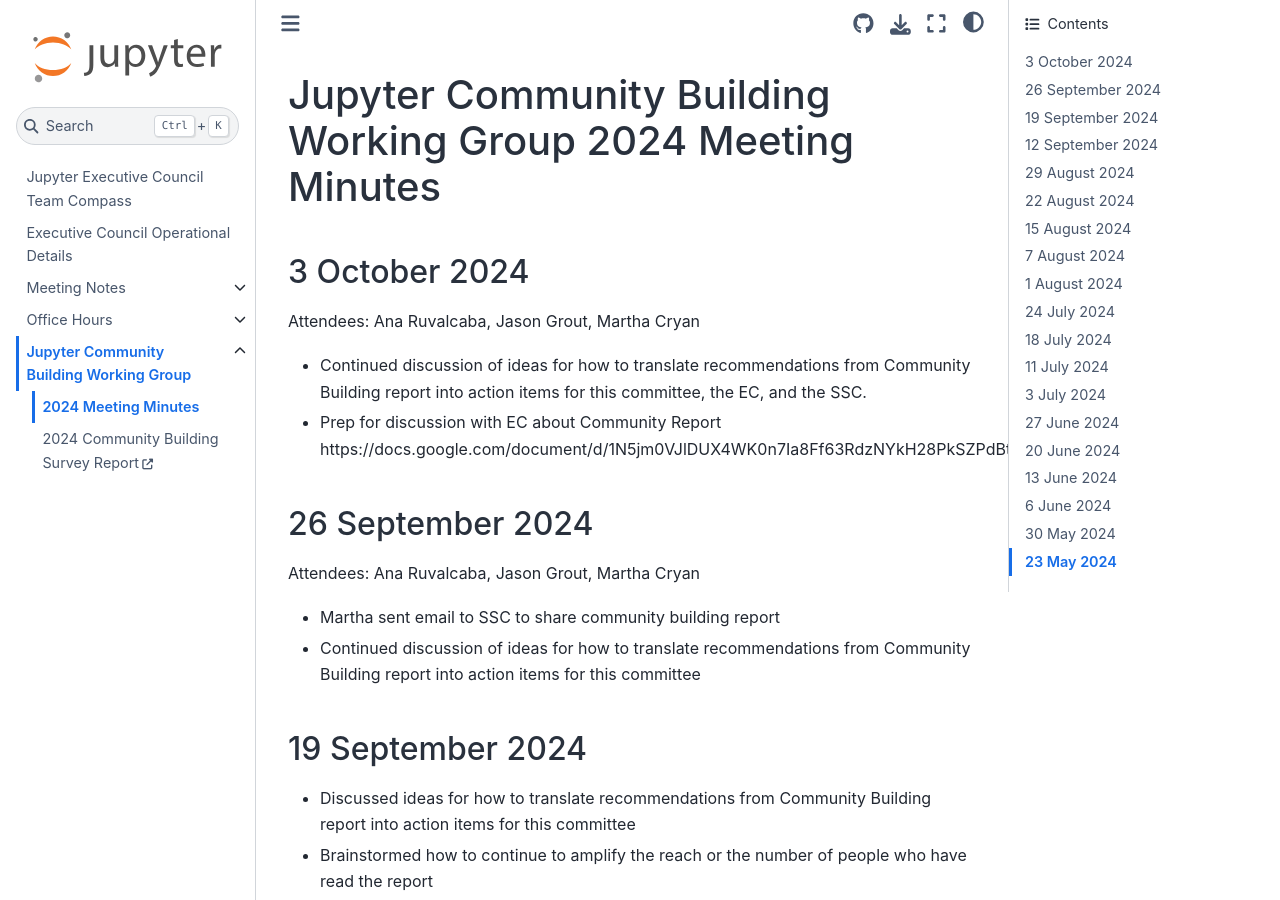
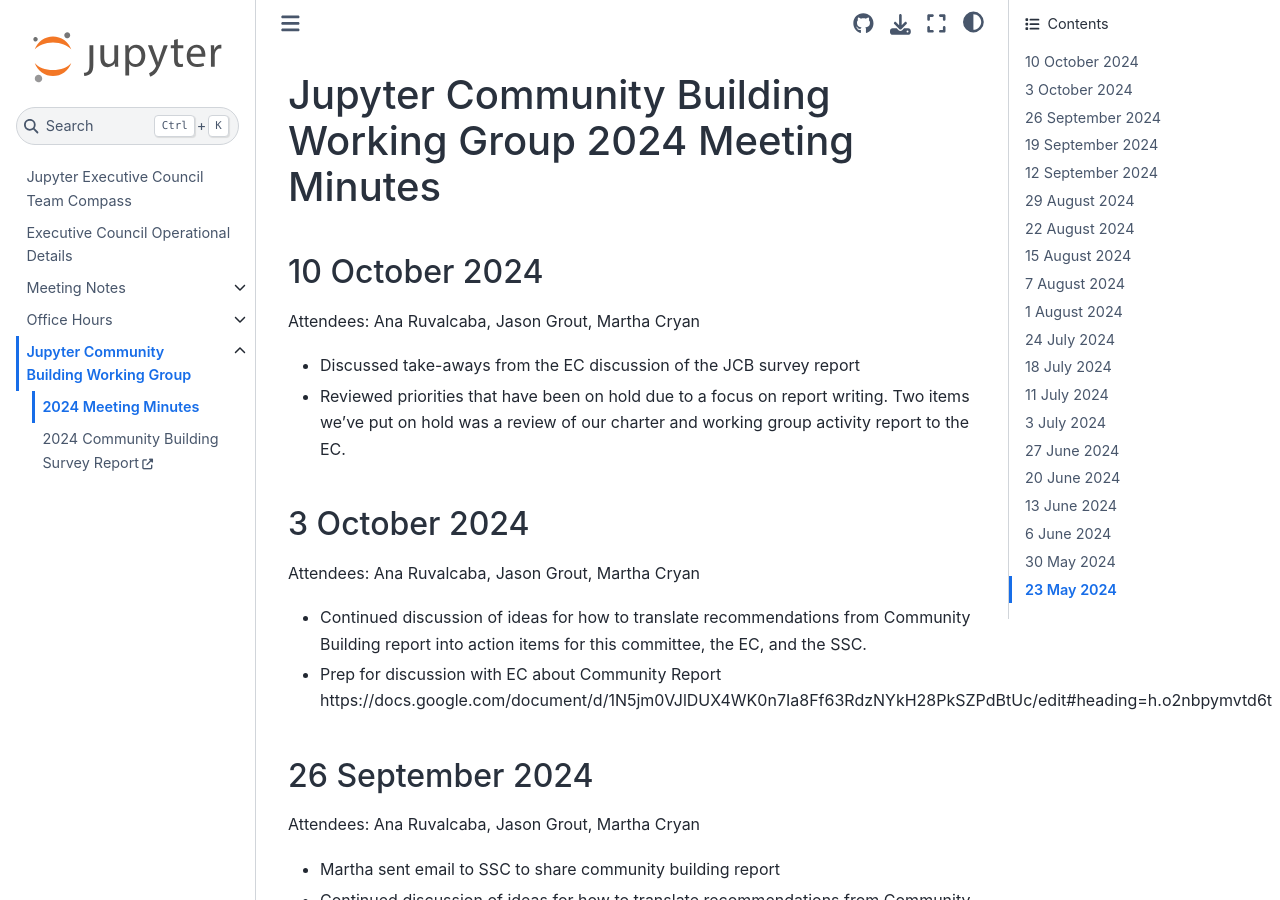
Before and after one commit to jupyter-governance/ec-team-compass, a Sphinx documentation site: the page built from docs/reports/communitybuilding/minutes_2024.md, in a window 1280 px wide and 900 px high. Built offline with Sphinx 7.4.7 and the Sphinx Book theme 1.1.4, drawn with Linux system fonts in a browser that asks for light colours.

Commit message:
Add JCB minutes for 10 Oct 2024

```diff
--- a/docs/reports/communitybuilding/minutes_2024.md
+++ b/docs/reports/communitybuilding/minutes_2024.md
@@ -1,4 +1,10 @@
 # Jupyter Community Building Working Group 2024 Meeting Minutes
+
+## 10 October 2024
+Attendees: Ana Ruvalcaba, Jason Grout, Martha Cryan
+
+* Discussed take-aways from the EC discussion of the JCB survey report
+* Reviewed priorities that have been on hold due to a focus on report writing. Two items we’ve put on hold was a review of our charter and working group activity report to the EC.
 
 ## 3 October 2024
 Attendees: Ana Ruvalcaba, Jason Grout, Martha Cryan
```
